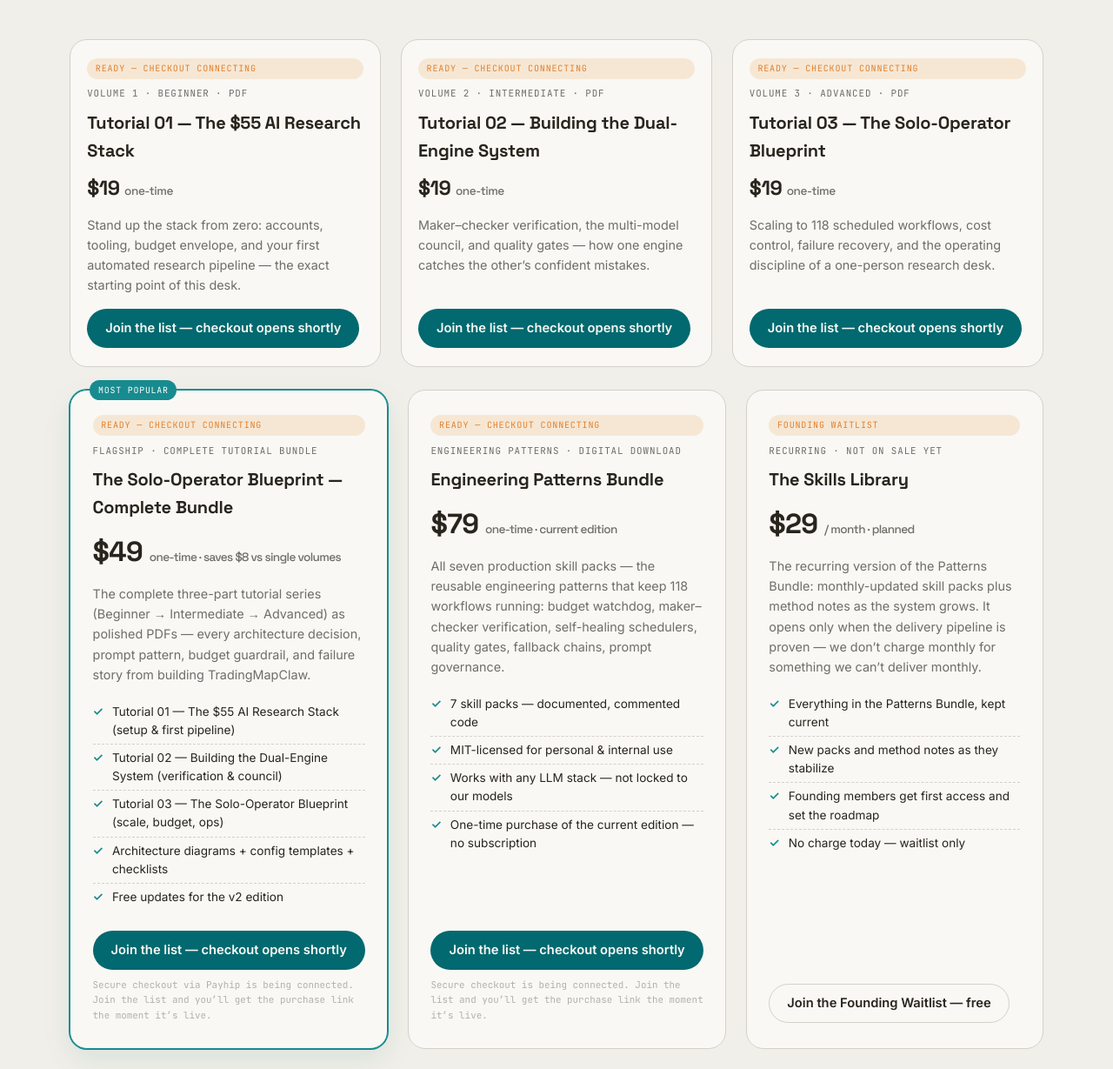
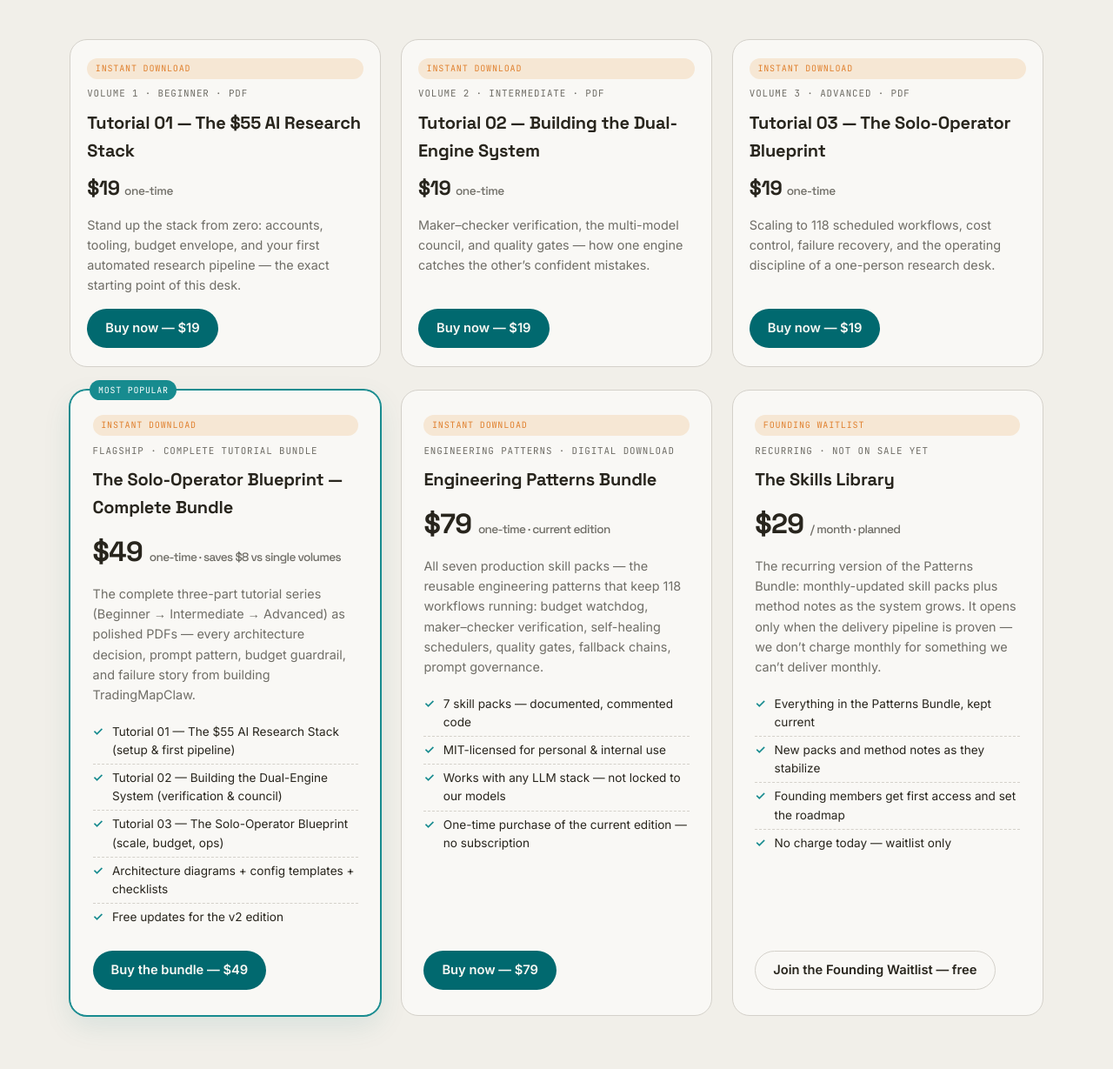
Before and after one commit to mickeyweijiajun-web/tradingmapclaw-website, a plain HTML site: page site/products.html in a window 1280 px wide. Shown: the part 1651-2880 px from the top of the page at 87% size. Drawn offline with Linux system fonts and the light colour scheme.

Commit message:
products: go live — real Payhip buy links (5/5)

```diff
--- a/site/products.html
+++ b/site/products.html
@@ -82,33 +82,33 @@
     <div class="price-grid compact">
 
       <article class="price-card">
-        <span class="pstatus waitlist">Ready — checkout connecting</span>
+        <span class="pstatus waitlist">Instant download</span>
         <p class="price-tier">Volume 1 · Beginner · PDF</p>
         <h3 class="price-name">Tutorial 01 — The $55 AI Research Stack</h3>
         <p class="price"><span class="u">$</span>19 <span class="per">one-time</span></p>
         <p class="price-desc">Stand up the stack from zero: accounts, tooling, budget envelope, and your first automated research pipeline — the exact starting point of this desk.</p>
         <!-- PAYHIP_LINK:tutorial-01 -->
-        <div class="paypal-slot"><a class="btn btn-primary" href="#newsletter">Join the list — checkout opens shortly</a></div>
+        <div class="paypal-slot"><a class="btn btn-primary" href="https://payhip.com/b/ldF9E" target="_blank" rel="noopener">Buy now — $19</a></div>
       </article>
 
       <article class="price-card">
-        <span class="pstatus waitlist">Ready — checkout connecting</span>
+        <span class="pstatus waitlist">Instant download</span>
         <p class="price-tier">Volume 2 · Intermediate · PDF</p>
         <h3 class="price-name">Tutorial 02 — Building the Dual-Engine System</h3>
         <p class="price"><span class="u">$</span>19 <span class="per">one-time</span></p>
         <p class="price-desc">Maker–checker verification, the multi-model council, and quality gates — how one engine catches the other’s confident mistakes.</p>
         <!-- PAYHIP_LINK:tutorial-02 -->
-        <div class="paypal-slot"><a class="btn btn-primary" href="#newsletter">Join the list — checkout opens shortly</a></div>
+        <div class="paypal-slot"><a class="btn btn-primary" href="https://payhip.com/b/PqYSt" target="_blank" rel="noopener">Buy now — $19</a></div>
       </article>
 
       <article class="price-card">
-        <span class="pstatus waitlist">Ready — checkout connecting</span>
+        <span class="pstatus waitlist">Instant download</span>
         <p class="price-tier">Volume 3 · Advanced · PDF</p>
         <h3 class="price-name">Tutorial 03 — The Solo-Operator Blueprint</h3>
         <p class="price"><span class="u">$</span>19 <span class="per">one-time</span></p>
         <p class="price-desc">Scaling to 118 scheduled workflows, cost control, failure recovery, and the operating discipline of a one-person research desk.</p>
         <!-- PAYHIP_LINK:tutorial-03 -->
-        <div class="paypal-slot"><a class="btn btn-primary" href="#newsletter">Join the list — checkout opens shortly</a></div>
+        <div class="paypal-slot"><a class="btn btn-primary" href="https://payhip.com/b/8pogv" target="_blank" rel="noopener">Buy now — $19</a></div>
       </article>
 
     </div>
@@ -116,7 +116,7 @@
     <div class="price-grid" style="margin-top:1.6rem">
 
       <article class="price-card featured">
-        <span class="pstatus waitlist">Ready — checkout connecting</span>
+        <span class="pstatus waitlist">Instant download</span>
         <p class="price-tier">Flagship · Complete Tutorial Bundle</p>
         <h3 class="price-name">The Solo-Operator Blueprint — Complete Bundle</h3>
         <p class="price"><span class="u">$</span>49 <span class="per">one-time · saves $8 vs single volumes</span></p>
@@ -129,12 +129,11 @@
           <li>Free updates for the v2 edition</li>
         </ul>
         <!-- PAYHIP_LINK:bundle-49 -->
-        <div class="paypal-slot"><a class="btn btn-primary" href="#newsletter">Join the list — checkout opens shortly</a>
-        <p class="pay-note mono">Secure checkout via Payhip is being connected. Join the list and you’ll get the purchase link the moment it’s live.</p></div>
+        <div class="paypal-slot"><a class="btn btn-primary" href="https://payhip.com/b/rdjMT" target="_blank" rel="noopener">Buy the bundle — $49</a></div>
       </article>
 
       <article class="price-card">
-        <span class="pstatus waitlist">Ready — checkout connecting</span>
+        <span class="pstatus waitlist">Instant download</span>
         <p class="price-tier">Engineering Patterns · Digital Download</p>
         <h3 class="price-name">Engineering Patterns Bundle</h3>
         <p class="price"><span class="u">$</span>79 <span class="per">one-time · current edition</span></p>
@@ -146,8 +145,7 @@
           <li>One-time purchase of the current edition — no subscription</li>
         </ul>
         <!-- PAYHIP_LINK:patterns-bundle -->
-        <div class="paypal-slot"><a class="btn btn-primary" href="#newsletter">Join the list — checkout opens shortly</a>
-        <p class="pay-note mono">Secure checkout is being connected. Join the list and you’ll get the purchase link the moment it’s live.</p></div>
+        <div class="paypal-slot"><a class="btn btn-primary" href="https://payhip.com/b/Biug2" target="_blank" rel="noopener">Buy now — $79</a></div>
       </article>
 
       <article class="price-card">
```
